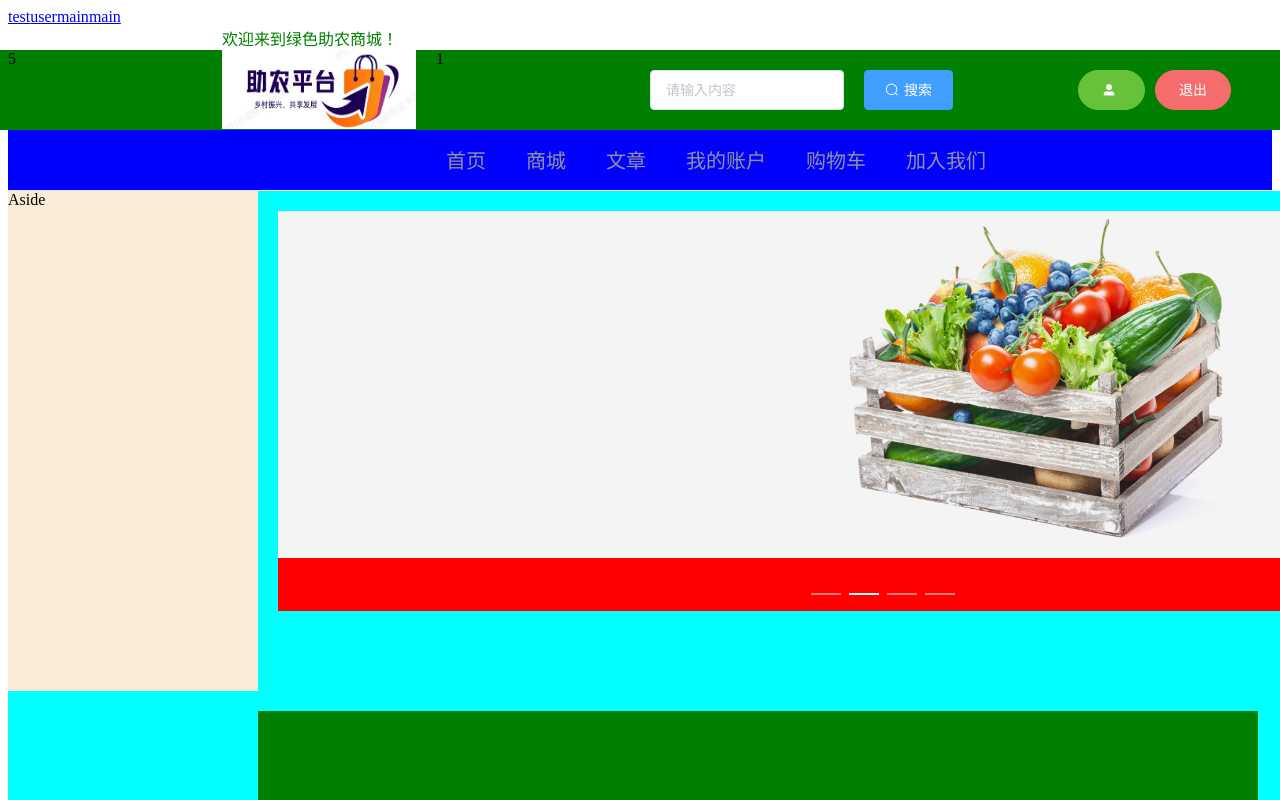
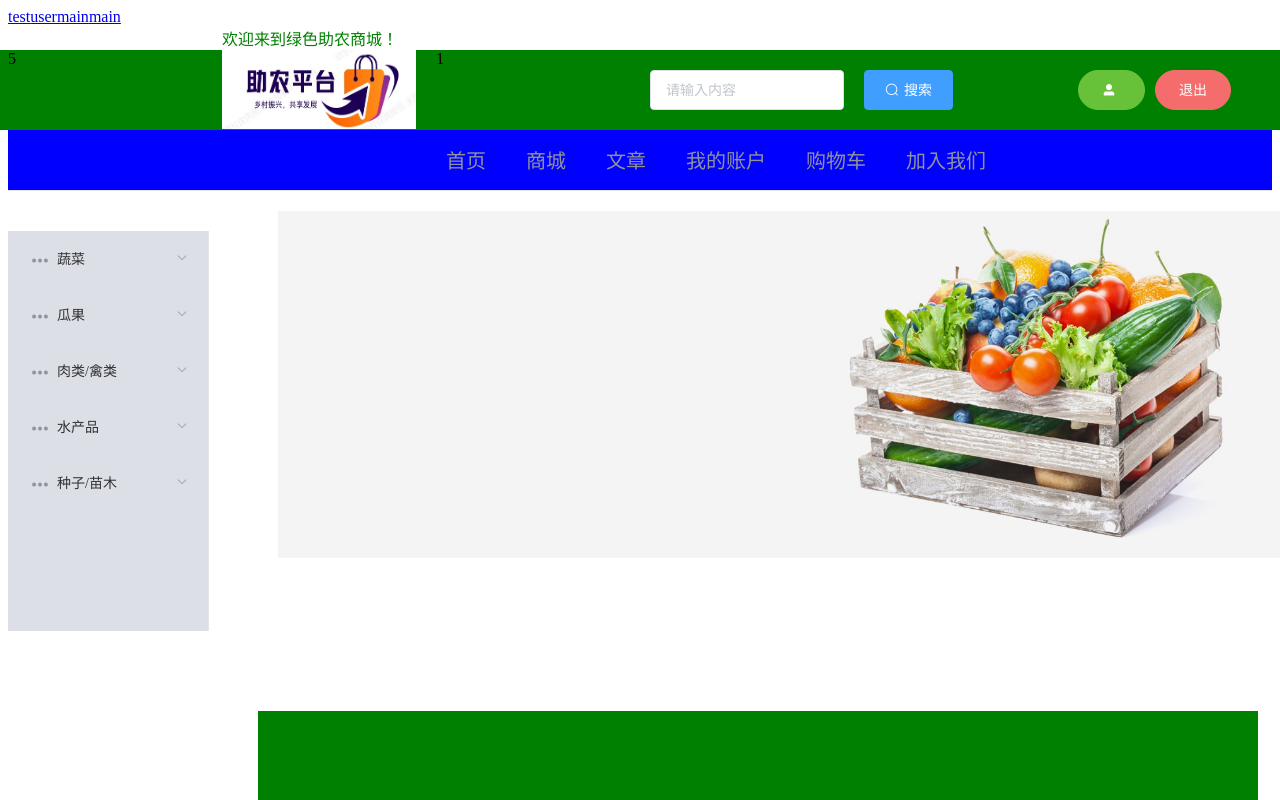
Before and after one commit to HG172125/GreenMallFront, a Vue app in the folder greenmallfront/: page /user#/user in a window 1280 px wide. Shown: the top 800 px of the page. Built offline with nearby package versions, Linux system fonts and the light colour scheme.

Commit message:
add cebain

```diff
--- a/greenmallfront/src/components/Header.vue
+++ b/greenmallfront/src/components/Header.vue
@@ -1,5 +1,5 @@
 <template>
-  <div style="background-image: -moz-element()">
+  <div style="">
     <!--第一行布局-->
     <el-row style="color: white;background-color: blue" :gutter="20">
       <el-col :span="4">
--- a/greenmallfront/src/components/Main.vue
+++ b/greenmallfront/src/components/Main.vue
@@ -1,12 +1,83 @@
 <template>
-  <div style="width: 1500px;height: auto;background-color: aqua;margin: auto">
+  <div style="width: 1500px;height: auto;background-color: #FFFFFF;margin: auto">
     <el-container>
       <!--      侧边栏-->
-      <el-aside style="background-color: antiquewhite;height: 500px;width: 250px">Aside</el-aside>
+      <el-aside style="background-color: #FFFFFF;height: 500px;width: 250px">
+        <!--       侧边导航栏-->
+
+        <el-menu
+          style="background-color: #DCDFE6;margin-top: 40px"
+          default-active="2"
+          class="el-menu-vertical-demo"
+          @open="handleOpen"
+          @close="handleClose">
+          <el-submenu
+            index="1">
+            <template slot="title">
+              <i class="el-icon-more"></i>
+              <span>蔬菜</span>
+            </template>
+            <el-submenu index="1-1">
+              <template slot="title">叶类</template>
+              <el-menu-item index="1-1-1">白菜</el-menu-item>
+            </el-submenu>
+          </el-submenu>
+
+          <el-submenu
+            index="2">
+            <template slot="title">
+              <i class="el-icon-more"></i>
+              <span>瓜果</span>
+            </template>
+            <el-submenu index="2-1">
+              <template slot="title">叶类</template>
+              <el-menu-item index="2-1-1">白菜</el-menu-item>
+            </el-submenu>
+          </el-submenu>
+
+          <el-submenu
+            index="3">
+            <template slot="title">
+              <i class="el-icon-more"></i>
+              <span>肉类/禽类</span>
+            </template>
+            <el-submenu index="3-1">
+              <template slot="title">叶类</template>
+              <el-menu-item index="3-1-1">白菜</el-menu-item>
+            </el-submenu>
+          </el-submenu>
+
+          <el-submenu
+            index="4">
+            <template slot="title">
+              <i class="el-icon-more"></i>
+              <span>水产品</span>
+            </template>
+            <el-submenu index="4-1">
+              <template slot="title">叶类</template>
+              <el-menu-item index="4-1-1">白菜</el-menu-item>
+            </el-submenu>
+          </el-submenu>
+
+          <el-submenu
+            index="5">
+            <template slot="title">
+              <i class="el-icon-more"></i>
+              <span>种子/苗木</span>
+            </template>
+            <el-submenu index="1-1">
+              <template slot="title">叶类</template>
+              <el-menu-item index="1-1-1">白菜</el-menu-item>
+            </el-submenu>
+          </el-submenu>
+        </el-menu>
+
+
+      </el-aside>
       <el-main>
         <!--        轮播图-->
         <div>
-          <el-carousel style="background-color: red;height: 400px">
+          <el-carousel style="background-color: #FFFFFF;height: 400px">
             <el-carousel-item
               style="height: auto"
               v-for="(item,index) in imgs" :key="index">
--- a/greenmallfront/src/components/Test.vue
+++ b/greenmallfront/src/components/Test.vue
@@ -32,10 +32,7 @@
         <i class="el-icon-menu"></i>
         <span slot="title">导航二</span>
       </el-menu-item>
-      <el-menu-item index="3" disabled>
-        <i class="el-icon-document"></i>
-        <span slot="title">导航三</span>
-      </el-menu-item>
+
 
     </el-menu>
   </div>
```
